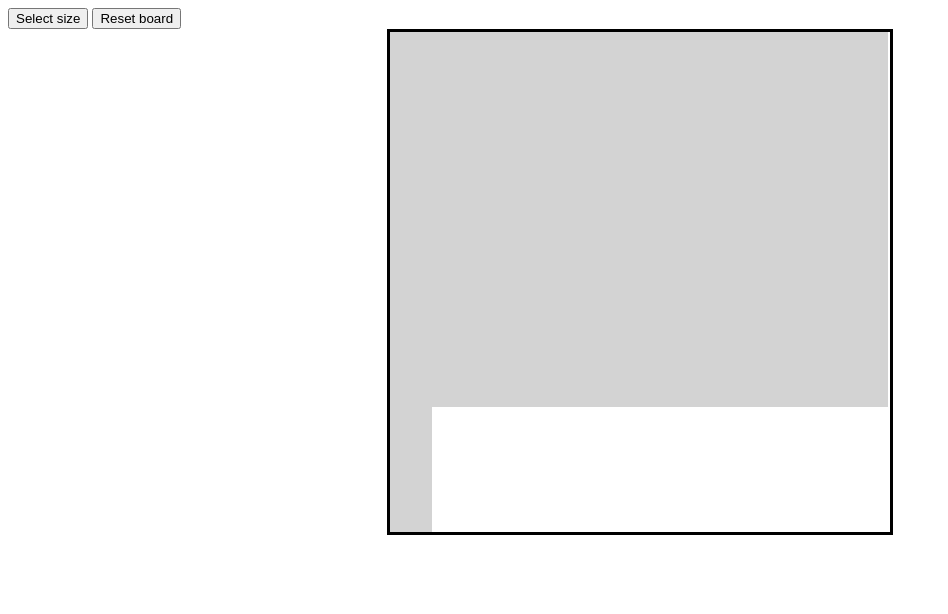
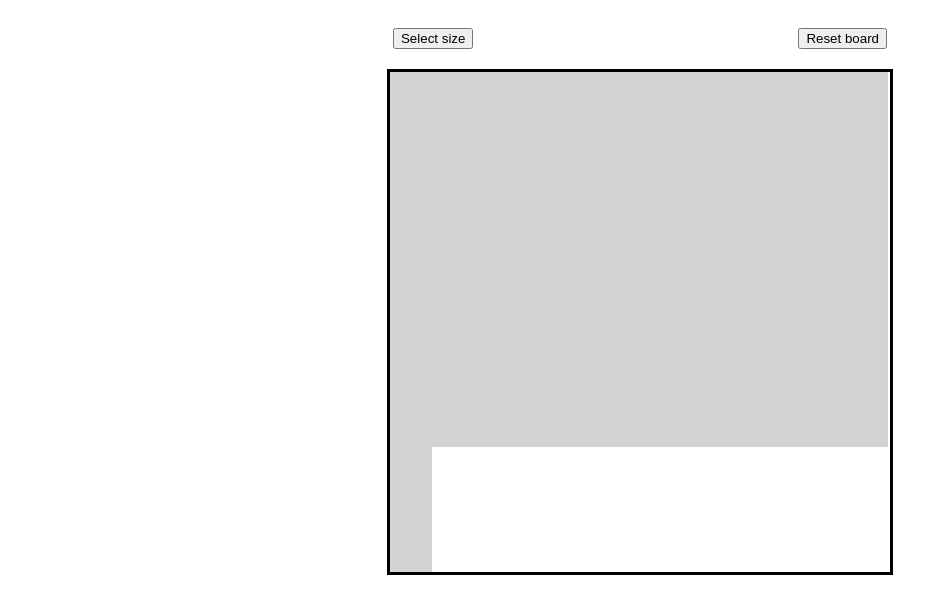
Before and after one commit to bryanpina/etch-a-sketch, a plain HTML site: page index.html in a window 1280 px wide. Shown: the whole page, without its empty margins (0-948 px from the left). Drawn offline with Linux system fonts and the light colour scheme.

Commit message:
BUTTONS CENTERED Centered the "select size" and "reset board" buttons on the top of page.

```diff
--- a/style.css
+++ b/style.css
@@ -1,17 +1,38 @@
+/* Outer most div/container */
+
+.content{
+    display: flex;
+    flex-direction: column;
+    align-items: center;
+    justify-content: center;
+}
+
+/* div for the 2 buttons */
+
+.buttons{
+    display: flex;
+    gap: 325px;
+    padding: 20px;
+}
+
 /* Makes the width for the container div a static 500x500 px */
 
 .container{
     display: flex;
     flex-wrap: wrap;
     width: 500px;
+    min-width: 500px;
     max-width: 500px;
     height: 500px;
+    min-height: 500px;
     max-height: 500px;
     border-style: solid;
     border-color: black;
-    margin: auto;
+    flex: 1;
 }
+
 /* style optione for the 256 divs */
+
 .items{
     border-style: solid;
     border-color: lightgray;
```
